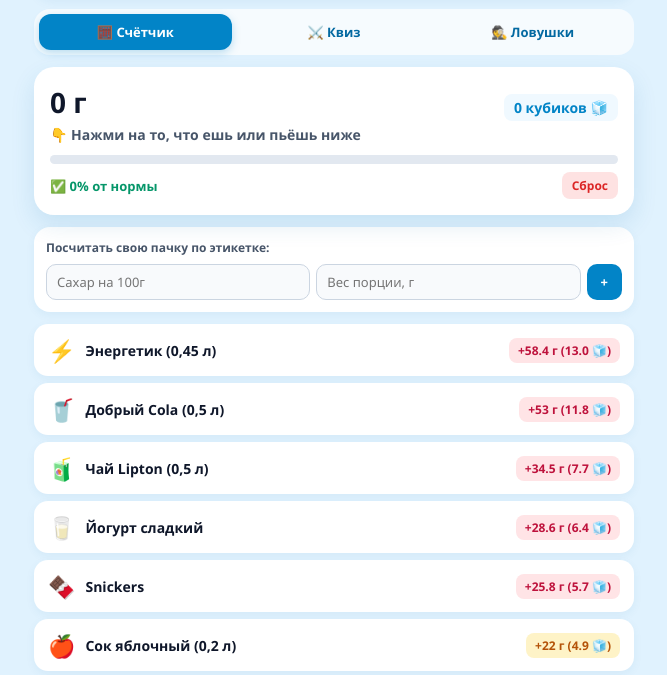
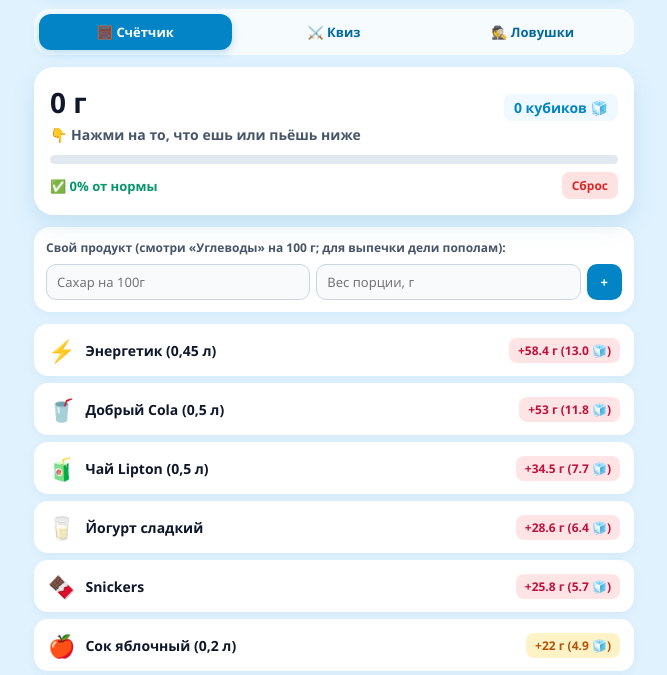
Before and after one commit to darisha-27/sugarscan, a plain HTML site: page index.html in a window 1280 px wide. Shown: the part 100-775 px from the top of the page, without its empty margins (306-973 px from the left). Drawn offline with Linux system fonts and the light colour scheme.

Commit message:
Update index.html

```diff
--- a/index.html
+++ b/index.html
@@ -73,7 +73,7 @@
       </div>
 
       <div class="calc-box">
-        <div class="calc-title">Посчитать свою пачку по этикетке:</div>
+        <div class="calc-title">Свой продукт (смотри «Углеводы» на 100 г; для выпечки дели пополам):</div>
         <div class="calc-row">
           <input type="number" id="c100" placeholder="Сахар на 100г" step="0.1" min="0" />
           <input type="number" id="cWeight" placeholder="Вес порции, г" step="1" min="0" />
```
